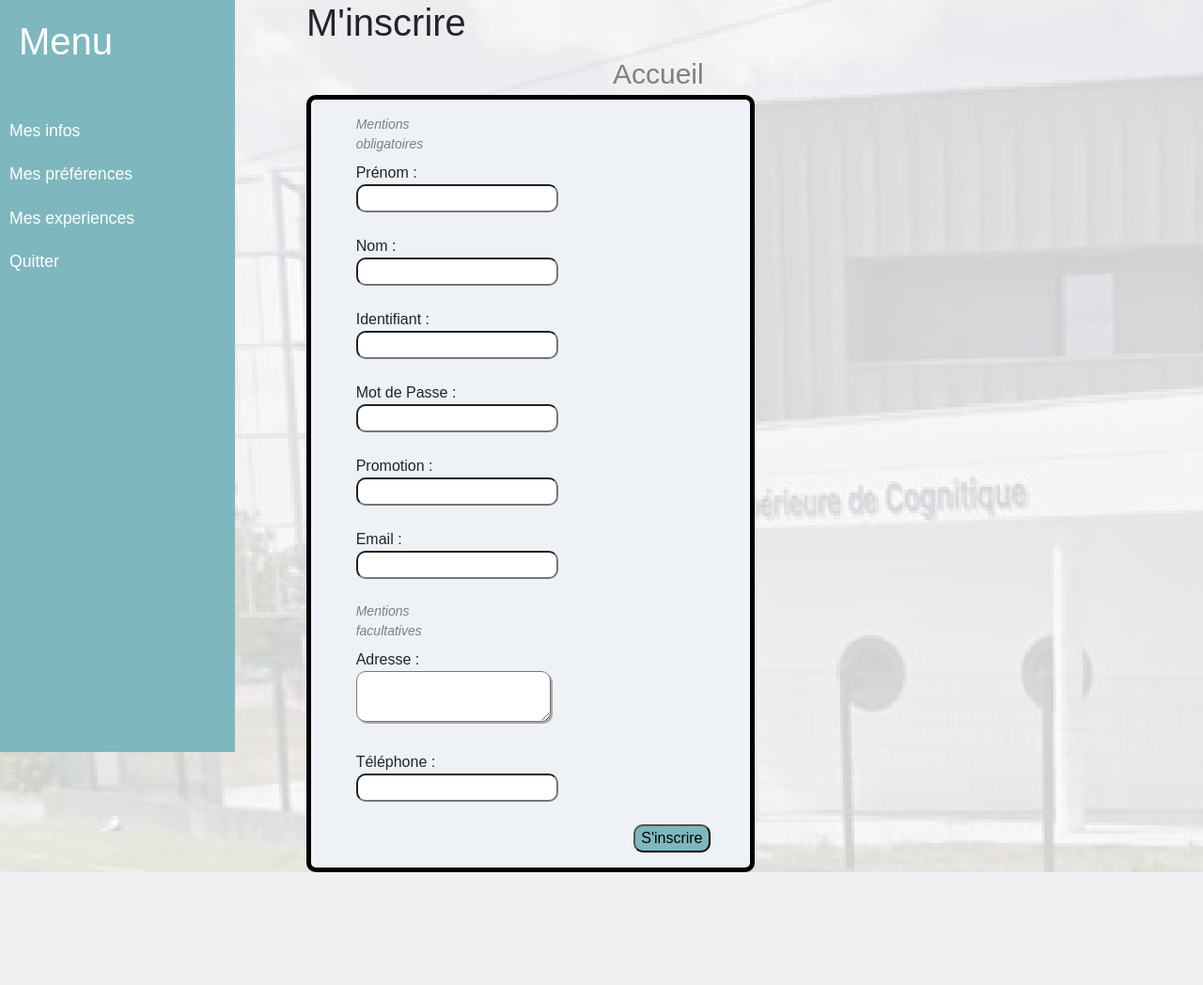
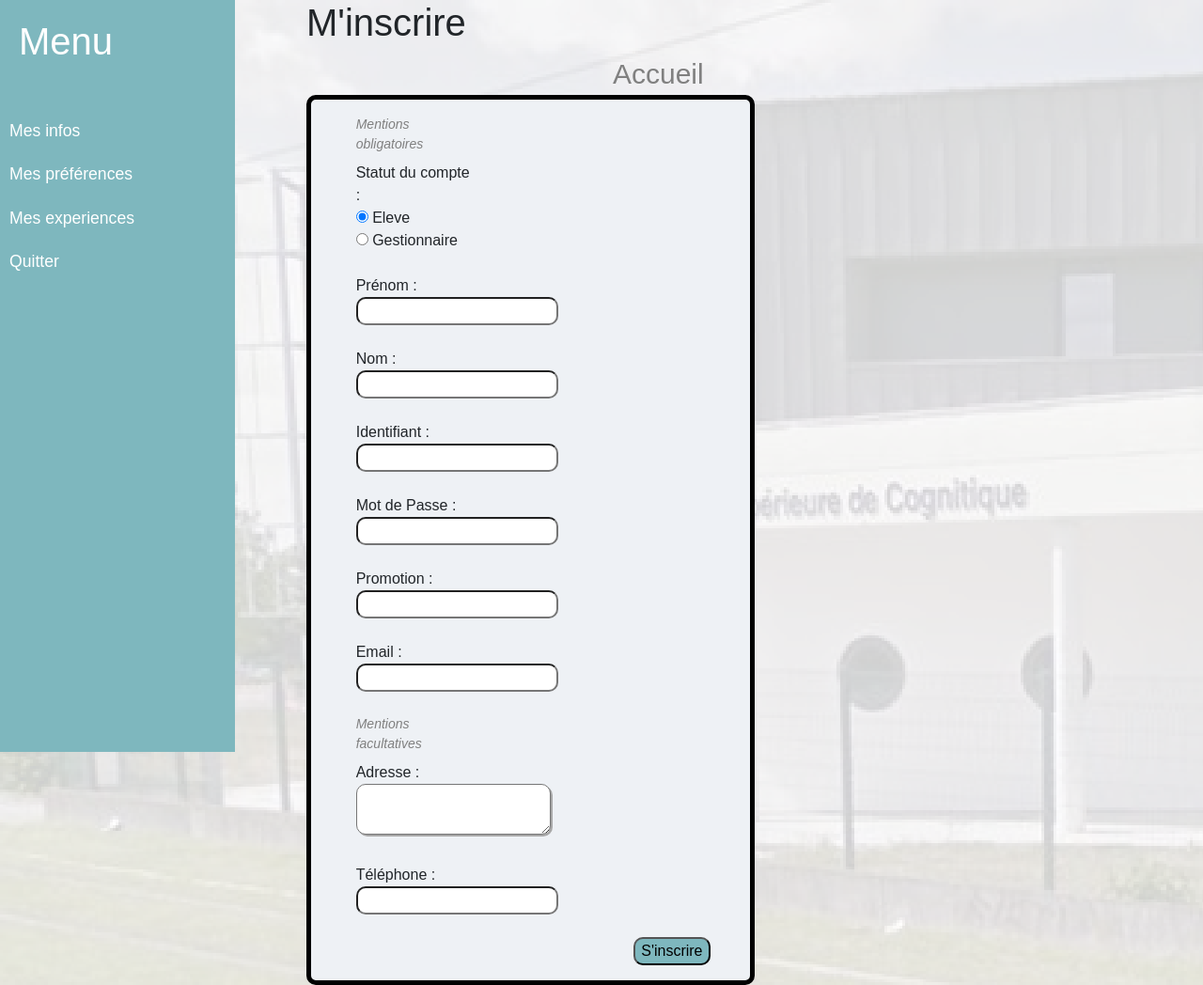
Before and after one commit to lottierocuet/ProjetComWeb, a PHP site: page /Inscription.php in a window 1280 px wide. Shown: the whole page at 94% size. Before the commit the page ends 928 px from the top, so only its background shows below. Run offline with PHP 8.4, Linux system fonts and the light colour scheme; some libraries are stand-ins or nearby versions.

Commit message:
Update Inscription.php

```diff
--- a/Projet_Web/Inscription.php
+++ b/Projet_Web/Inscription.php
@@ -22,6 +22,12 @@
                         <div class = "row">
                             <div class = "col-4">
                                 <fieldset><legend>Mentions obligatoires</legend>
+                                    <label for="statut">Statut du compte :</label>
+                                    <input type="radio" name="statut" id="eleve" required  checked/>
+                                    <label for= "eleve">Eleve</label> <br/>
+                                    <input type ="radio" name="statut" id="gestionnaire" required/>
+                                    <label for= "gestionnaire" >Gestionnaire</label> <br/>
+                                    <br/>
                                     <label for="prenom">Prénom :</label>
                                     <input type="text" name="prenom" required/> <br/>
                                     <br/>
```
